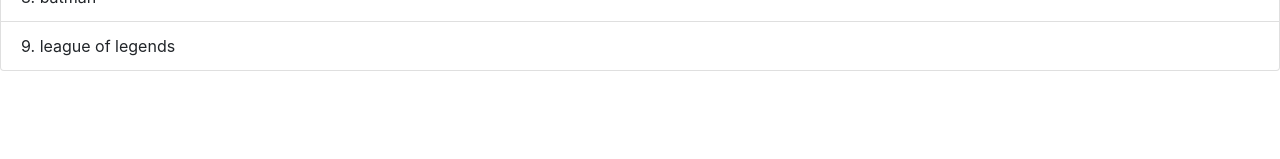
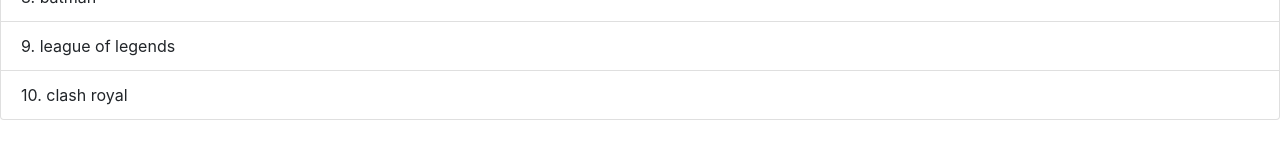
Before and after one commit to TripleShotz/vebr-Yannick-vanBaren-328376, a plain HTML site: page index.html in a window 1280 px wide. Shown: the part 483-642 px from the top of the page. Drawn offline with nearby package versions, Linux system fonts and the light colour scheme.

Commit message:
favo game 10

```diff
--- a/index.html
+++ b/index.html
@@ -25,6 +25,7 @@
     <li class="list-group-item">7. roblox</li>
     <li class="list-group-item">8. batman</li>
     <li class="list-group-item">9. league of legends</li>
+    <li class="list-group-item">10. clash royal</li>
   </ul>
     <!-- Optional JavaScript -->
     <!-- jQuery first, then Popper.js, then Bootstrap JS -->
```
